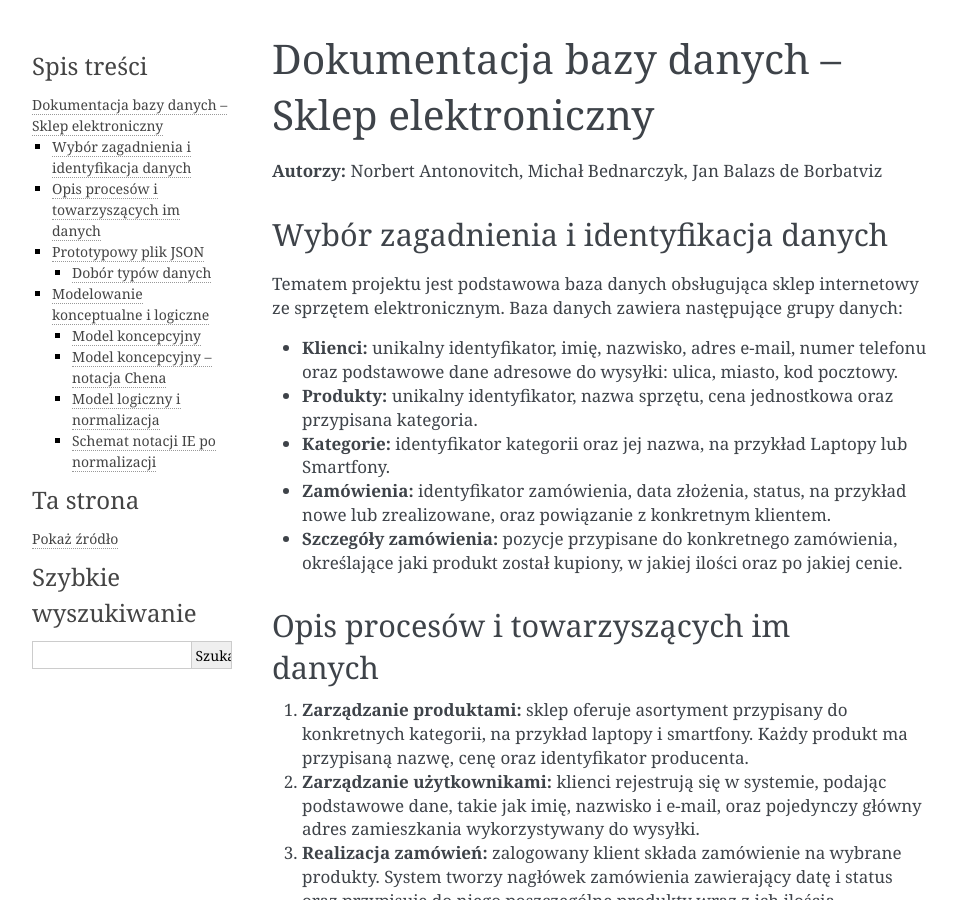
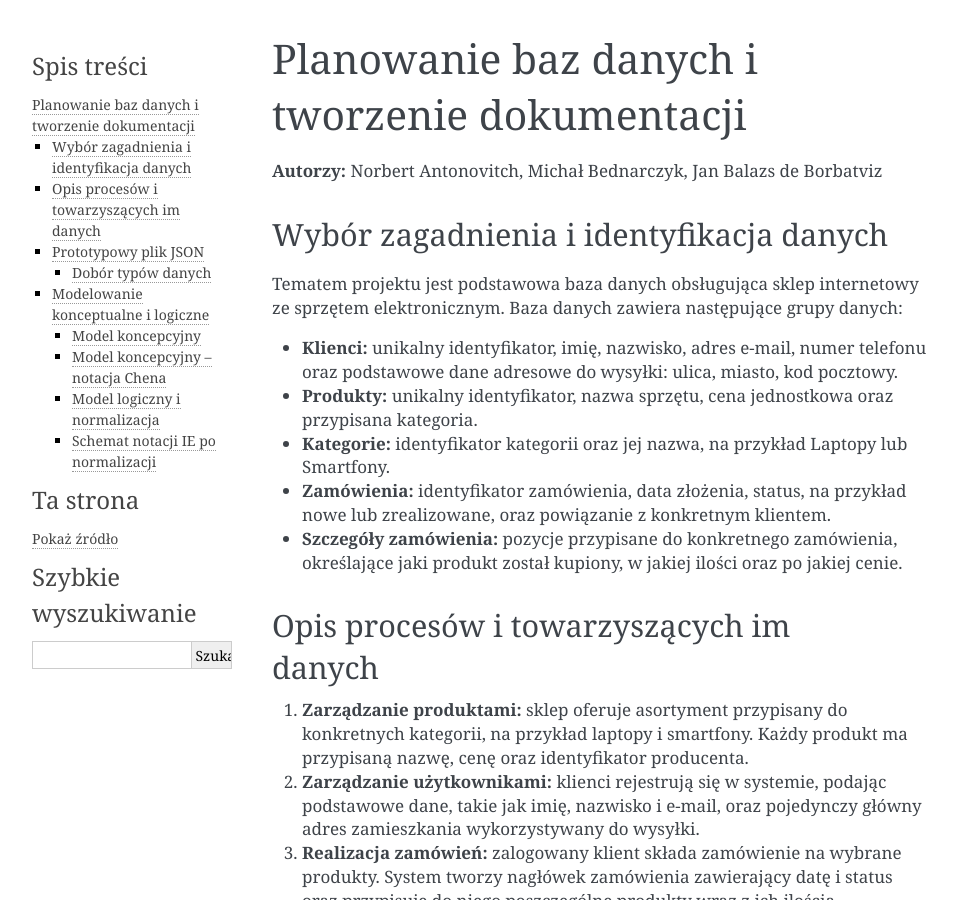
Before and after one commit to JanBalazs/Sprawozdanie-glowne, a Sphinx documentation site: the page built from source/rozdzial_3/index.rst, in a window 1280 px wide and 900 px high. Shown: the whole window, without its empty margins (148-1104 px from the left). Built offline with Sphinx 7.4.7, drawn with Linux system fonts in a browser that asks for light colours; pages that are not in the unit, such as notebooks, are missing from menus.

Commit message:
Update index.rst

```diff
--- a/source/rozdzial_3/index.rst
+++ b/source/rozdzial_3/index.rst
@@ -1,6 +1,6 @@
-===============================================
-Dokumentacja bazy danych -- Sklep elektroniczny
-===============================================
+==============================================
+Planowanie baz danych i tworzenie dokumentacji
+==============================================
 
 **Autorzy:** Norbert Antonovitch, Michał Bednarczyk, Jan Balazs de Borbatviz
 
```
